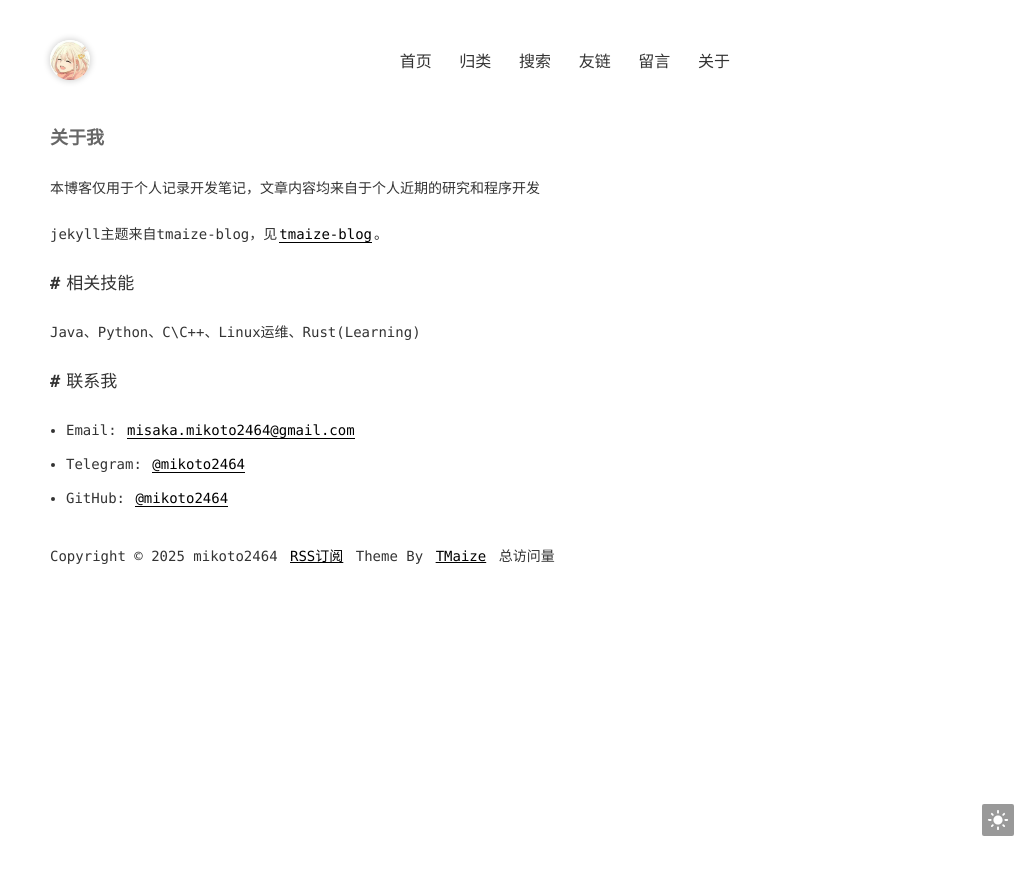
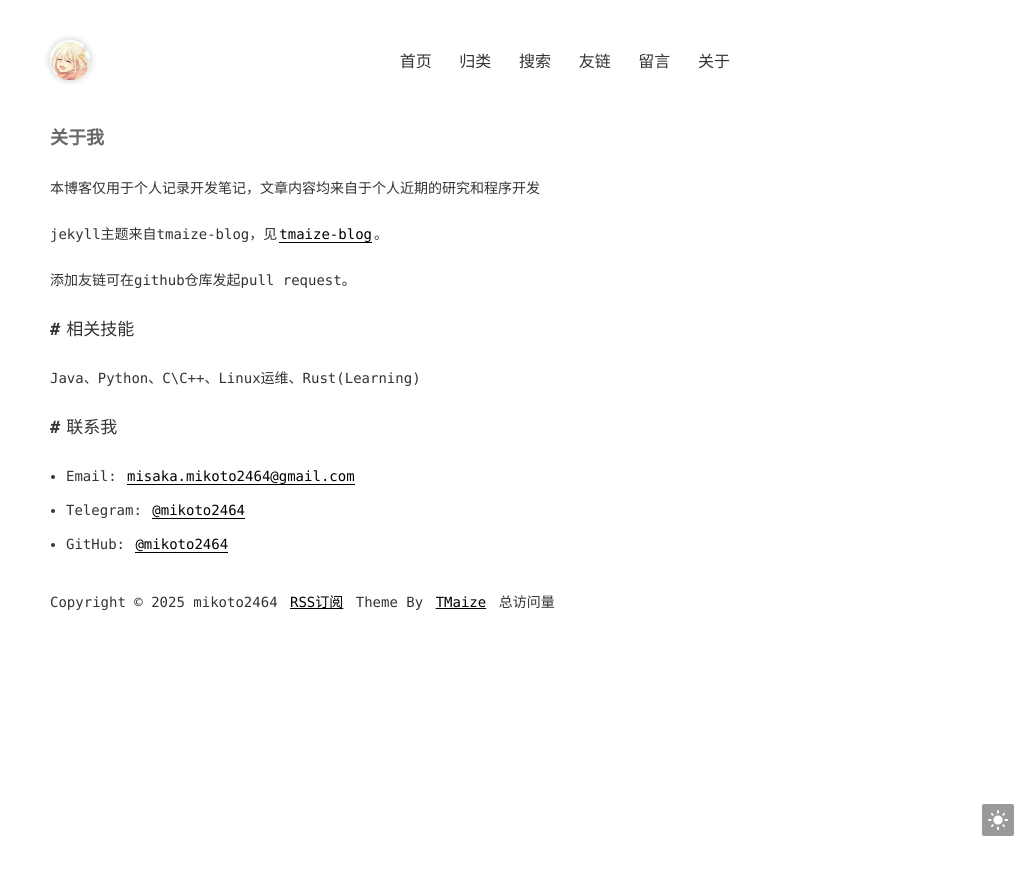
Before and after one commit to mikoto2464/mikoto2464.github.io, a Jekyll site: the page built from pages/about.md, in a window 1280 px wide. Shown: the top 875 px of the page, without its empty margins (250-1280 px from the left). Built offline with Jekyll 4.4.1, drawn with Linux system fonts in a browser that asks for light colours; comment, search, counter and statistics services are not loaded.

Commit message:
友链相关

```diff
--- a/pages/about.md
+++ b/pages/about.md
@@ -6,6 +6,8 @@ title: 关于我
 本博客仅用于个人记录开发笔记，文章内容均来自于个人近期的研究和程序开发
 
 jekyll主题来自tmaize-blog，见[tmaize-blog](https://github.com/TMaize/tmaize-blog)。
+
+添加友链可在github仓库发起pull request。
 
 ## 相关技能
 Java、Python、C\C++、Linux运维、Rust(Learning)
```
